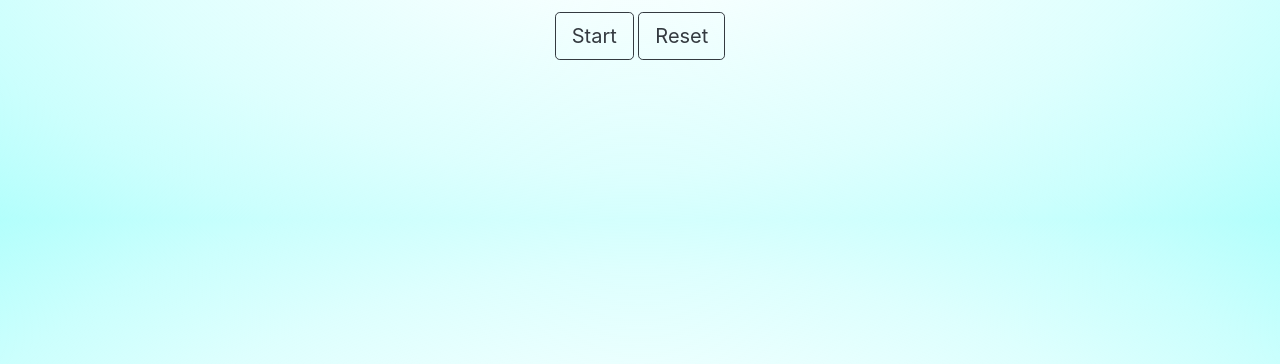
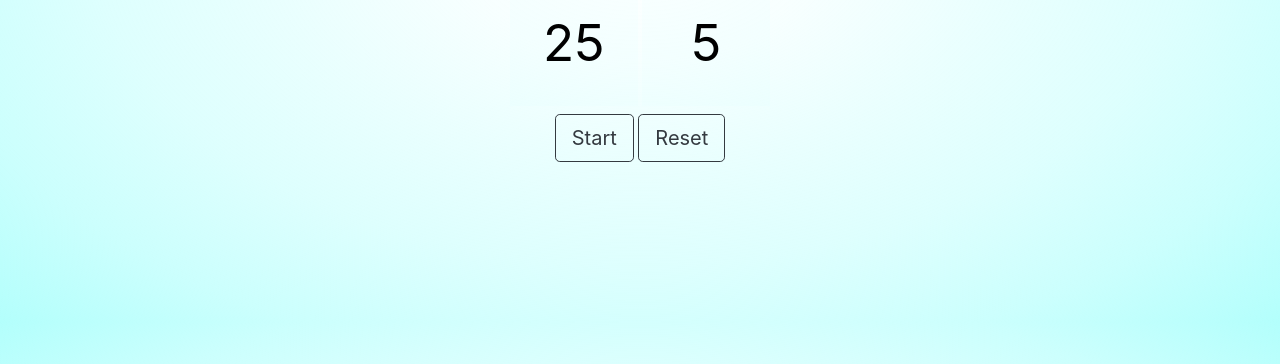
Before and after one commit to srsexton94/pomodoro, a website built with webpack: page index.html in a window 1280 px wide. Shown: the part 436-800 px from the top of the page. Built offline with nearby package versions, Linux system fonts and the light colour scheme.

Commit message:
Add inputs for adjustment options

```diff
--- a/assets/styles/index.scss
+++ b/assets/styles/index.scss
@@ -17,10 +17,24 @@ body {
   width: 90vw;
 
   .timer {
-    font-size: 15vw;
+    font-size: 12vw;
   }
 }
 
 .hidden {
   display: none;
 }
+
+.options {
+  label {
+    text-align: center;
+    input {
+      background-color: rgba(179, 255, 252, 0.05);
+      border: 0px;
+      font-size: 4vw;
+      height: 10vw;
+      text-align: center;
+      width: 10vw;
+    }
+  }
+}
--- a/index.html
+++ b/index.html
@@ -17,6 +17,14 @@
           <span class="minutes">25</span>:
           <span class="seconds">00</span>
         </section>
+        <form id="options" class="options">
+          <label>Session<br>
+            <input id="adjust-session" type="text" value="25">
+          </label>
+          <label>Break<br>
+            <input id="adjust-break" type="text" value="5">
+          </label>
+        </form>
         <button id="start" class="start-pause btn btn-outline-dark btn-lg">Start</button>
         <button id="pause" class="start-pause btn btn-outline-dark btn-lg hidden">Pause</button>
         <button id="reset" class="reset btn btn-outline-dark btn-lg">Reset</button>
```
